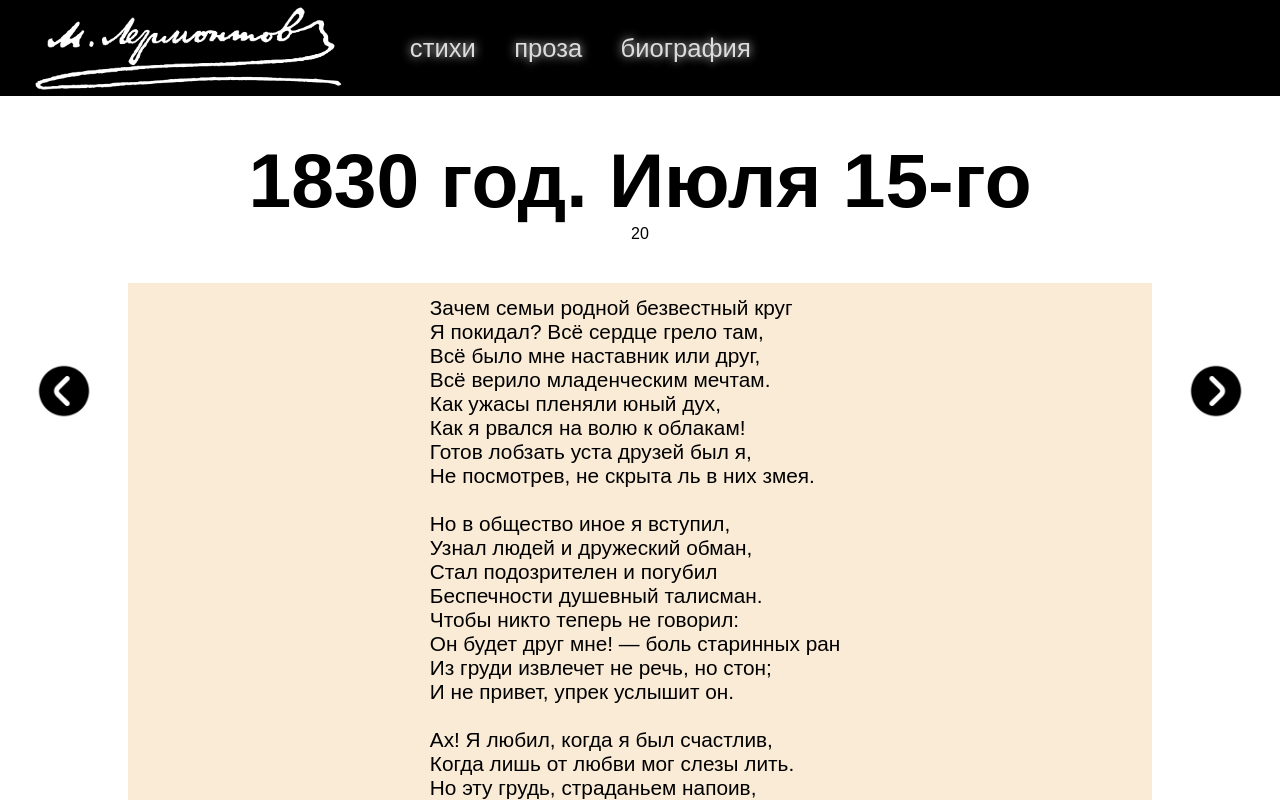
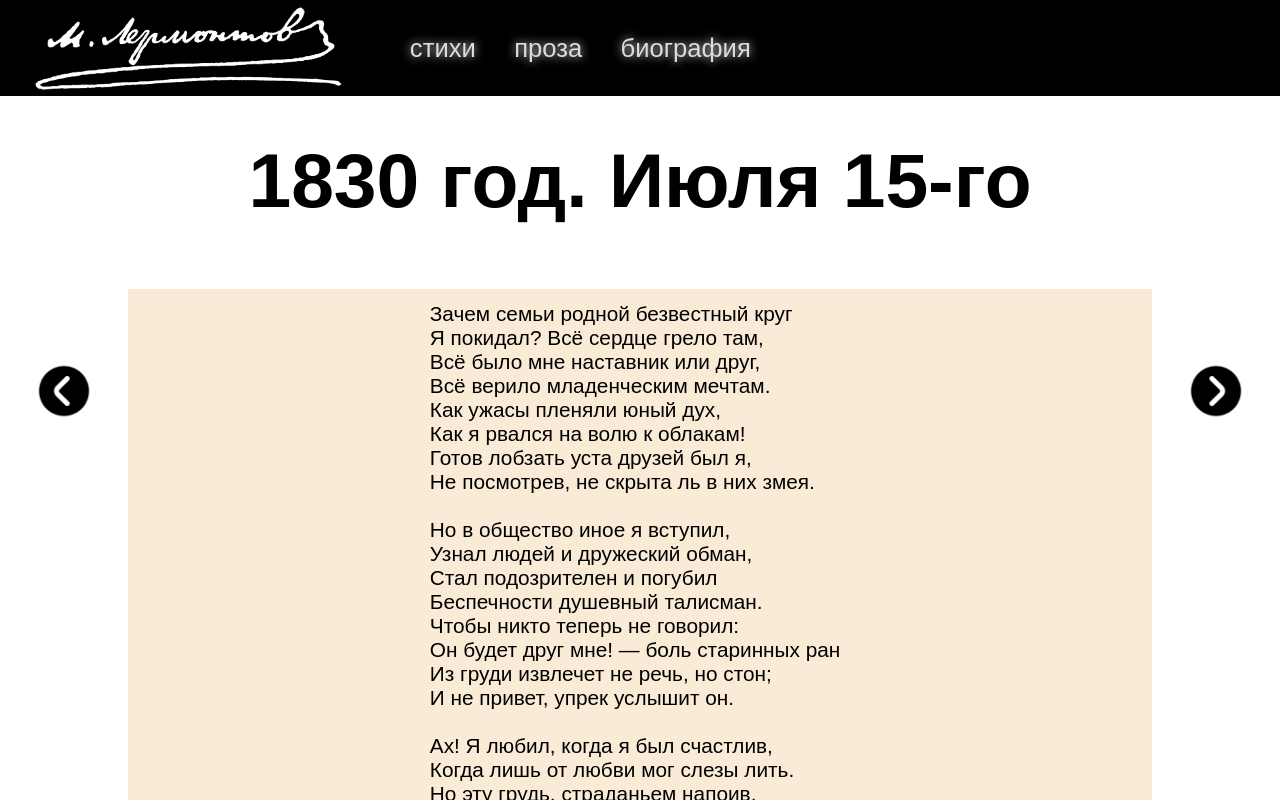
Before and after one commit to hiddeneon/lermontov, a React (Create React App) app: page /stikhi/1830-god-iyulya-15 in a window 1280 px wide. Shown: the top 800 px of the page. Built offline with nearby package versions, Linux system fonts and the light colour scheme; a web font is replaced by a local one.

Commit message:
Subtitle top margin indent

```diff
--- a/src/App.css
+++ b/src/App.css
@@ -92,6 +92,10 @@ body {
   padding: 0 3vh;
   font-size: 6vw;
   text-size-adjust: auto;
+}
+
+.verse-content-body p {
+  margin-top: 3vh;
 }
 
 .verse-panel {
--- a/src/pages/stikh-interface.jsx
+++ b/src/pages/stikh-interface.jsx
@@ -29,7 +29,6 @@ export default function Stikh() {
         <div className="verse-content-body">
             <h1 style={{fontSize: poemsData[verseElementNumber].title.length > 20 ? "4vw" : ""}}>{poemsData[verseElementNumber].title}</h1>
             <p>{poemsData[verseElementNumber].subtitle}</p>
-            <p>{poemsData[verseElementNumber].title.length}</p>
             <div className="verse-panel">
                 <NavButton verseElementNumber={verseElementNumber} poemsData={poemsData} arrow={previous} />
                 <VerseContainer poemsData={poemsData} verseElementNumber={verseElementNumber} />
```
